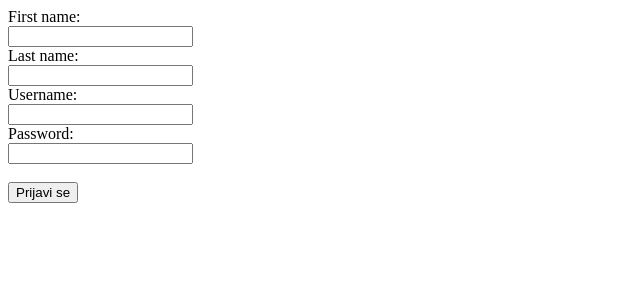
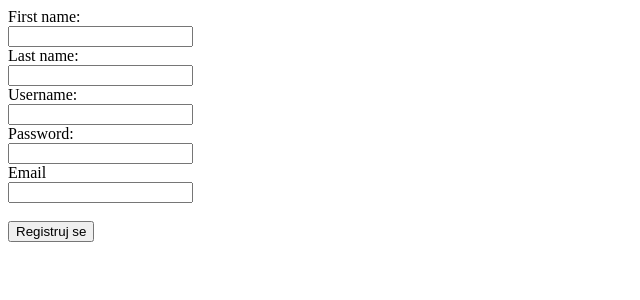
Before and after one commit to vAndrija/Obavjestenjeapp, a Django app: page /register/ in a window 1280 px wide. Shown: the top 300 px of the page, without its empty margins (0-640 px from the left). Run offline with Django 3.2, Linux system fonts and the light colour scheme.

Commit message:
drugi komit

```diff
--- a/korisnik/models.py
+++ b/korisnik/models.py
@@ -4,6 +4,10 @@ from django.db import models
 class Korisnik(models.Model):
     username = models.CharField(max_length=20)
     password = models.CharField(max_length=100)
+    firstName = models.CharField(max_length=20,default='')
+    lastName = models.CharField(max_length = 20,default='')
+    email = models.CharField(max_length = 30, default='@')
+
 
     def __str__(self):
         return "{}".format(self.username)
--- a/korisnik/templates/korisnik/registration.html
+++ b/korisnik/templates/korisnik/registration.html
@@ -5,17 +5,19 @@
     <title>Registration</title>
 </head>
 <body>
-<form action="{% url 'korisnik:help'%}" method="post">
+<form action="{% url 'korisnik:helpRegister'%}" method="post">
     {% csrf_token %}
   <label for="fname">First name:</label>  <br>
     <input type ="text" id="fname" name="fname"><br>
     <label for="lname">Last name:</label><br>
-    <input type="text" id="lname" naem="lname"><br>
+    <input type="text" id="lname" name="lname"><br>
   <label for="username">Username:</label><br>
   <input type="text" id="username" name="username"><br>
   <label for="pwd">Password:</label><br>
-  <input type="password" id="pwd" name="pwd"><br><br>
-    <input type="submit" value="Prijavi se"><br>
+  <input type="password" id="pwd" name="pwd"><br>
+    <label for="email">Email</label><br>
+    <input type="text" id="email" name="email"><br><br>
+    <input type="submit" value="Registruj se"><br>
     <br>
 </form>
 
--- a/korisnik/urls.py
+++ b/korisnik/urls.py
@@ -8,5 +8,6 @@ urlpatterns = [
     path('',views.home,name='home'),
     path('logged/<str:username>/',views.logged,name= 'logged'),
     path('register/',views.register,name='register'),
-    path('redirecting/',views.help,name = 'help')
+    path('redirecting/',views.help,name = 'help'),
+    path('redirecting./',views.helpRegister,name='helpRegister'),
 ]
--- a/korisnik/views.py
+++ b/korisnik/views.py
@@ -17,7 +17,16 @@ def help(request):
     return HttpResponseRedirect(reverse('korisnik:logged',args=(object.username,)))
 
 def logged(request,username):
-    return HttpResponse("ovo je jako dobro"+ username)
+    return HttpResponse("Logovan korisnik "+ username)
 
 def register(request):
     return render(request,"korisnik/registration.html",{})
+
+def helpRegister(request):
+    objekat = Korisnik.objects.create(firstName =request.POST['fname'],
+                        lastName = request.POST['lname'],
+                        username =request.POST['username'],
+                        password = request.POST['pwd'],
+                        email = request.POST['email'])
+    objekat.save()
+    return HttpResponseRedirect(reverse('korisnik:home'))
```
Also changed, not shown: db.sqlite3, korisnik/migrations/0002_auto_20200304_2159.py (added).
